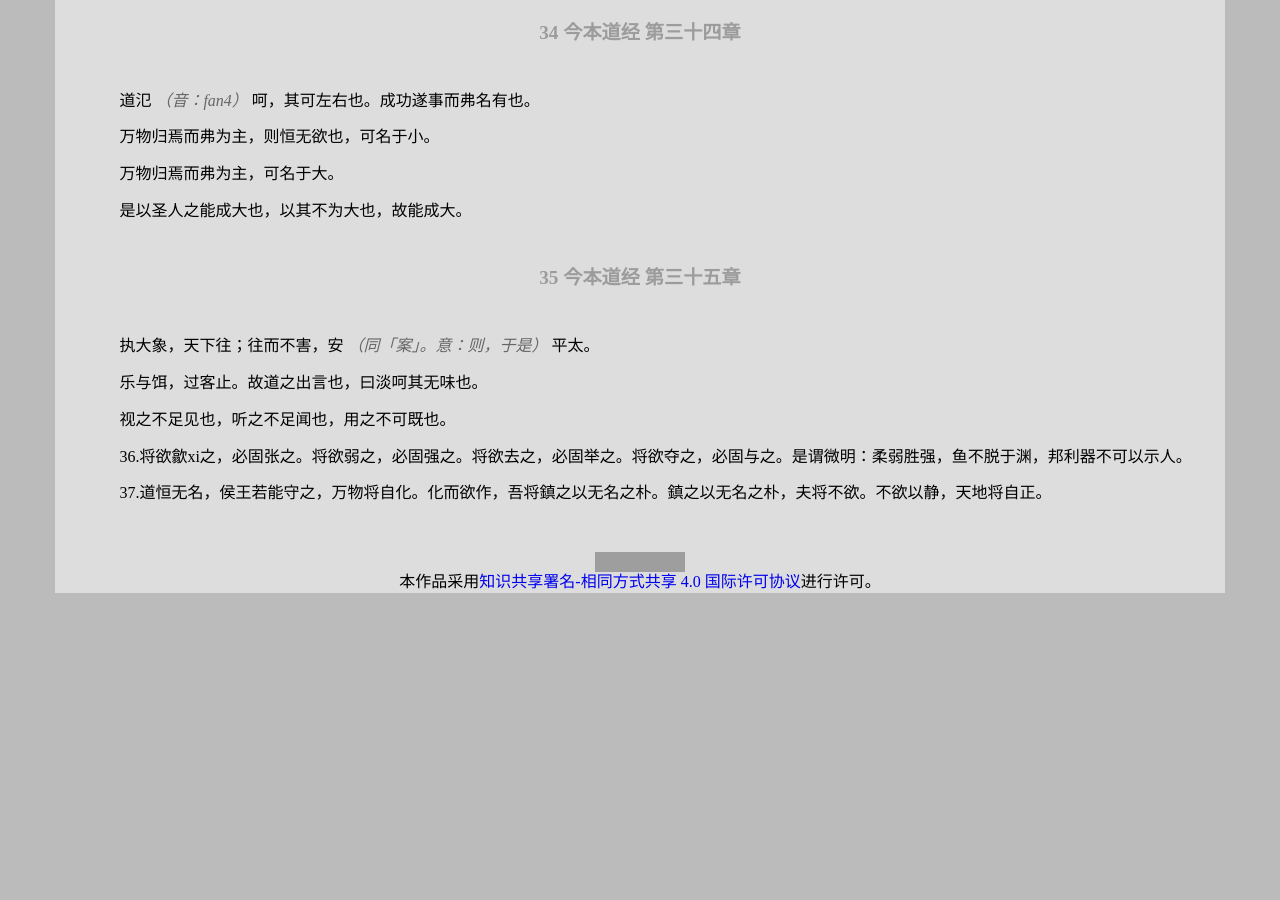
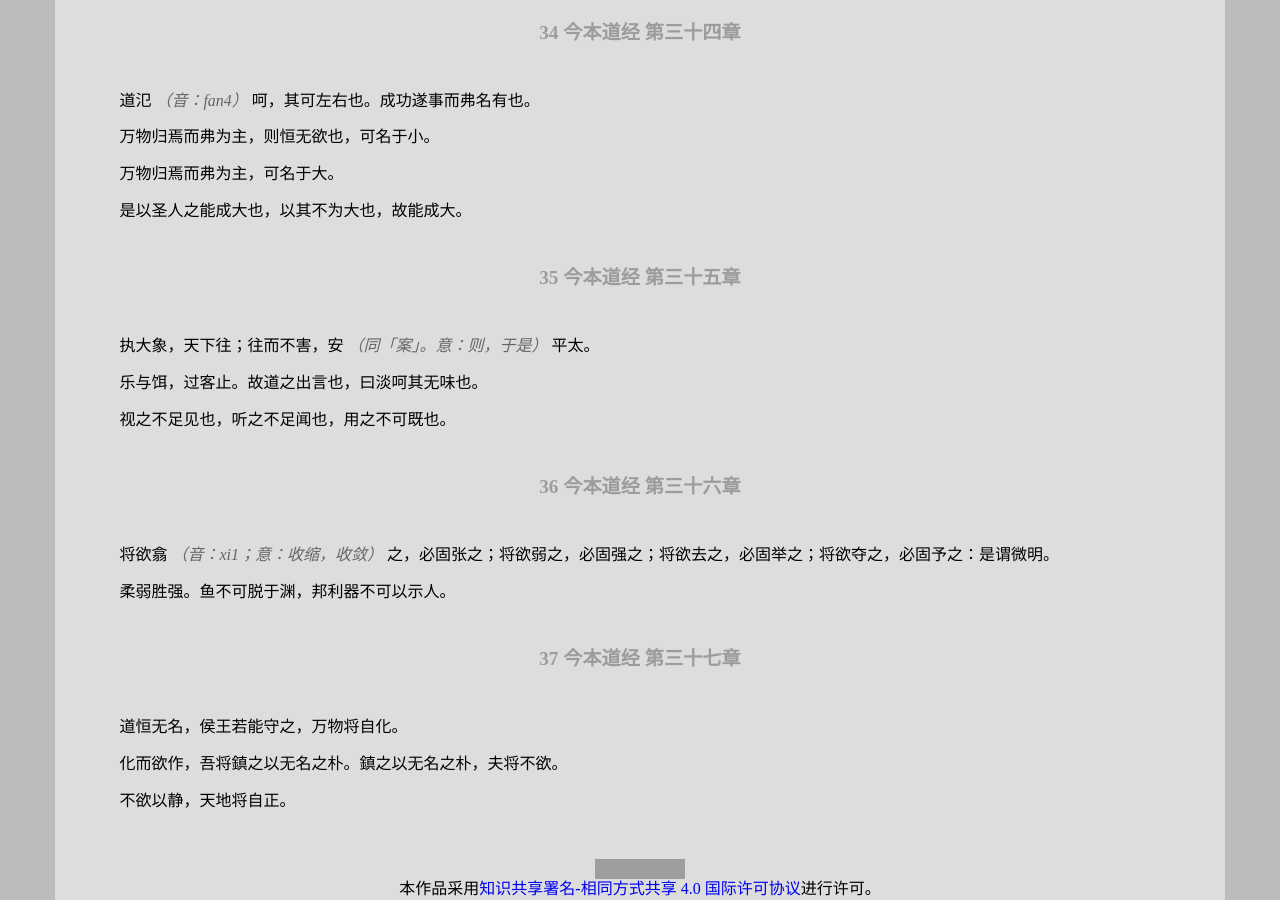
Before and after one commit to leiqin/leiqin.github.io, a Jekyll site: the page built from shoucang/daodejing.markdown, in a window 1280 px wide and 900 px high, scrolled down 18319 px. Built offline with Jekyll 4.4.1, drawn with Linux system fonts in a browser that asks for light colours; nearby versions of some CDN libraries; before the commit the page ends 18912 px from its top, so only the background shows below that; grey boxes are pictures that could not be loaded.

Commit message:
道德经 道经 36 37

```diff
--- a/shoucang/daodejing.markdown
+++ b/shoucang/daodejing.markdown
@@ -735,8 +735,16 @@ title: 道德经
 
 视之不足见也，听之不足闻也，用之不可既也。
 
+###### 36 今本道经 第三十六章
 
+将欲翕 _（音：xi1；意：收缩，收敛）_ 之，必固张之；将欲弱之，必固强之；将欲去之，必固举之；将欲夺之，必固予之：是谓微明。
 
-36.将欲歙xi之，必固张之。将欲弱之，必固强之。将欲去之，必固举之。将欲夺之，必固与之。是谓微明：柔弱胜强，鱼不脱于渊，邦利器不可以示人。
+柔弱胜强。鱼不可脱于渊，邦利器不可以示人。
 
-37.道恒无名，侯王若能守之，万物将自化。化而欲作，吾将鎮之以无名之朴。鎮之以无名之朴，夫将不欲。不欲以静，天地将自正。
+###### 37 今本道经 第三十七章
+
+道恒无名，侯王若能守之，万物将自化。
+
+化而欲作，吾将鎮之以无名之朴。鎮之以无名之朴，夫将不欲。
+
+不欲以静，天地将自正。
```
